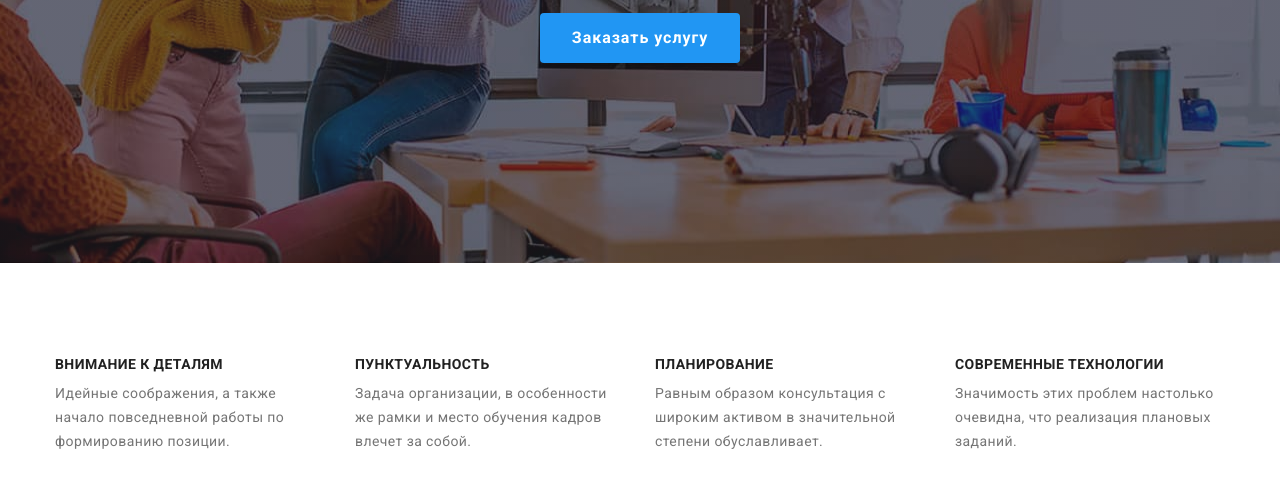
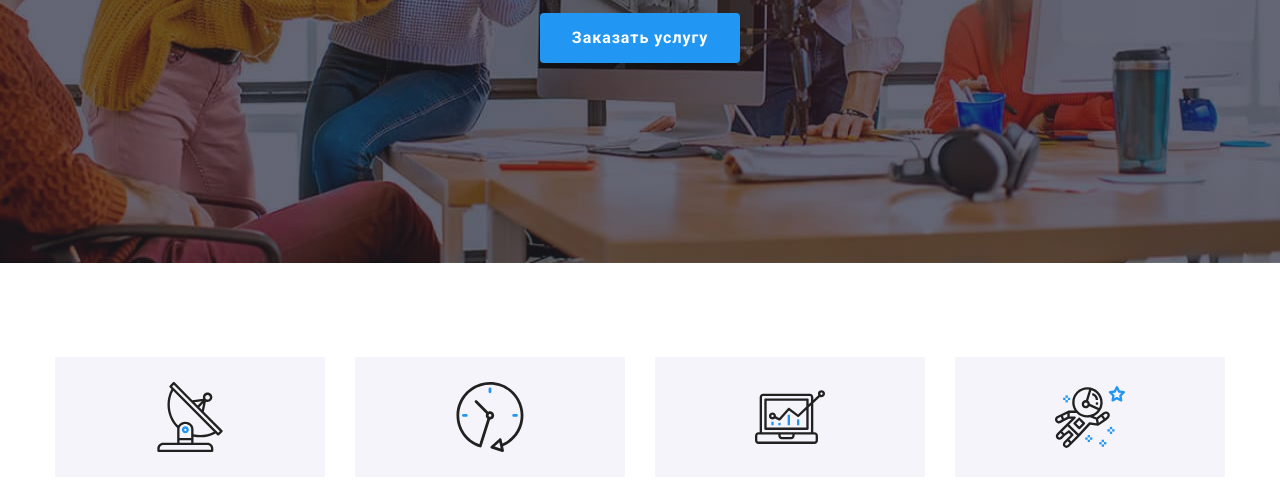
Before and after one commit to Wed88/goit-markup-hw-04-04, a plain HTML site: page index.html in a window 1280 px wide. Shown: the part 420-924 px from the top of the page. Drawn offline with nearby package versions, Linux system fonts and the light colour scheme.

Commit message:
добавляет иконки в section-features

```diff
--- a/css/styles.css
+++ b/css/styles.css
@@ -213,11 +213,25 @@ img {
   margin-left: -30px;
 }
 
-.features-container {
-  width: 270px;
+.item-features {
   flex-basis: calc((100% - 120px) / 4);
   margin-top: 30px;
   margin-left: 30px;
+}
+
+.features-thumb {
+  display: flex;
+  align-items: center;
+  justify-content: center;
+  width: 270px;
+  height: 120px;
+  margin-bottom: 30px;
+  background: #f5f4fa;
+}
+
+.feature-svg {
+  width: 70px;
+  height: 70px;
 }
 
 .subtitle-features {
@@ -315,7 +329,7 @@ img {
   width: 44px;
   height: 44px;
   border-radius: 50%;
-  background-color: #ffffff;
+  background-color: inherit;
 }
 
 .social-link:hover,
--- a/index.html
+++ b/index.html
@@ -61,6 +61,11 @@
           <h2 hidden class="second-title">Особенности</h2>
           <ul class="list-features list">
             <li class="item-features">
+              <a class="features-thumb" href="">
+                <svg class="feature-svg">
+                  <use href="./images/icon/sprite.svg#icon-antenna"></use>
+                </svg>
+              </a>
               <div class="features-container">
                 <h3 class="subtitle-features">Внимание к деталям</h3>
                 <p class="text-features">
@@ -69,6 +74,11 @@
               </div>
             </li>
             <li class="item-features">
+              <a class="features-thumb" href="">
+                <svg class="feature-svg">
+                  <use href="./images/icon/sprite.svg#icon-clock"></use>
+                </svg>
+              </a>
               <div class="features-container">
                 <h3 class="subtitle-features">Пунктуальность</h3>
                 <p class="text-features">
@@ -78,6 +88,11 @@
               </div>
             </li>
             <li class="item-features">
+              <a class="features-thumb" href="">
+                <svg class="feature-svg">
+                  <use href="./images/icon/sprite.svg#icon-diagram"></use>
+                </svg>
+              </a>
               <div class="features-container">
                 <h3 class="subtitle-features">Планирование</h3>
                 <p class="text-features">
@@ -87,6 +102,11 @@
               </div>
             </li>
             <li class="item-features">
+              <a class="features-thumb" href="">
+                <svg class="feature-svg">
+                  <use href="./images/icon/sprite.svg#icon-astronaut"></use>
+                </svg>
+              </a>
               <div class="features-container">
                 <h3 class="subtitle-features">Современные технологии</h3>
                 <p class="text-features">
```
